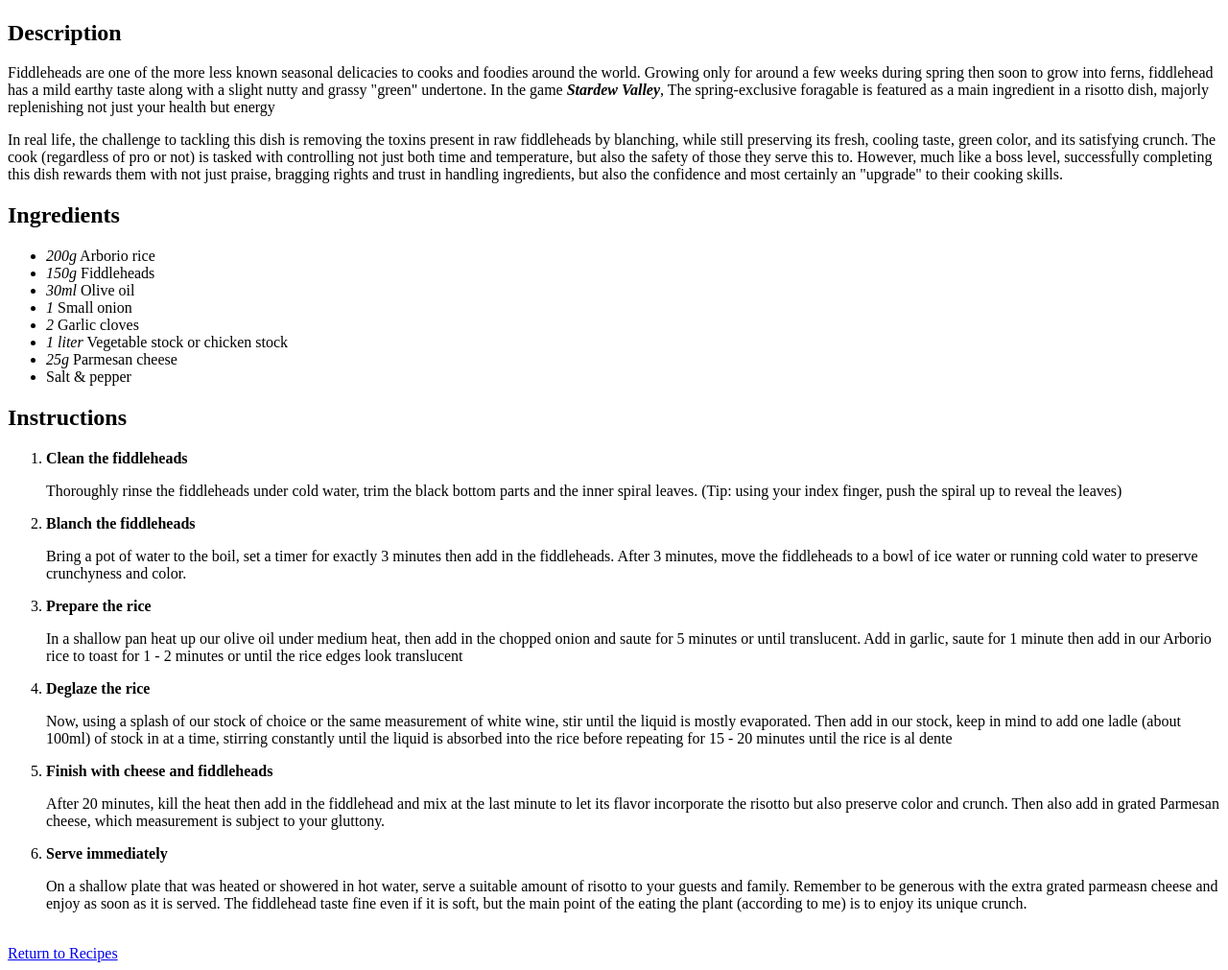
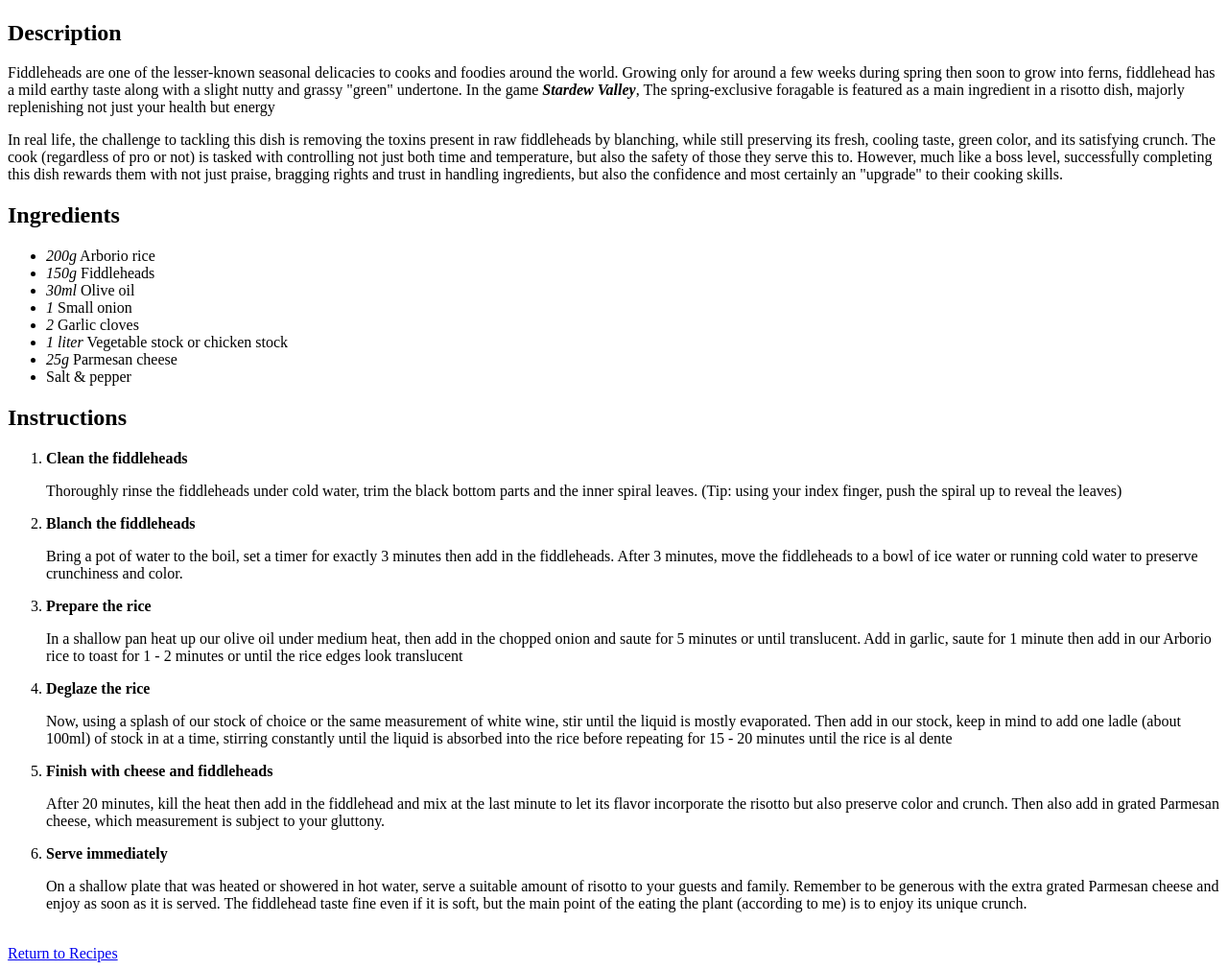
Before and after one commit to bbdrddn/odin-recipes, a plain HTML site: page recipes/fiddlehead-risotto.html in a window 1280 px wide. Shown: the part 444-1455 px from the top of the page at 96% size. Drawn offline with Linux system fonts and the light colour scheme.

Commit message:
fix minor spelling mistakes in recipe

```diff
--- a/recipes/fiddlehead-risotto.html
+++ b/recipes/fiddlehead-risotto.html
@@ -14,7 +14,7 @@
     <br>
     <h2> Description </h2>
     <p>
-        Fiddleheads are one of the more less known seasonal delicacies to cooks and foodies around the world. Growing only for around a few weeks
+        Fiddleheads are one of the lesser-known seasonal delicacies to cooks and foodies around the world. Growing only for around a few weeks
         during spring then soon to grow into ferns, fiddlehead has a mild earthy taste along with a slight nutty and grassy "green" undertone. In the game
         <strong><em>Stardew Valley</em></strong>, The spring-exclusive foragable is featured as a main ingredient in a risotto dish, majorly replenishing
         not just your health but energy
@@ -57,7 +57,7 @@
             <br>
             <p>
                 Bring a pot of water to the boil, set a timer for exactly 3 minutes then add in the fiddleheads. After 3
-                minutes, move the fiddleheads to a bowl of ice water or running cold water to preserve crunchyness and color.
+                minutes, move the fiddleheads to a bowl of ice water or running cold water to preserve crunchiness and color.
             </p>
         </li>
 
@@ -96,7 +96,7 @@
             <br>
             <p>
                 On a shallow plate that was heated or showered in hot water, serve a suitable amount of risotto to your guests and family.
-                Remember to be generous with the extra grated parmeasn cheese and enjoy as soon as it is served. The fiddlehead taste fine
+                Remember to be generous with the extra grated Parmesan cheese and enjoy as soon as it is served. The fiddlehead taste fine
                 even if it is soft, but the main point of the eating the plant (according to me) is to enjoy its unique crunch.
             </p>
         </li>
```
